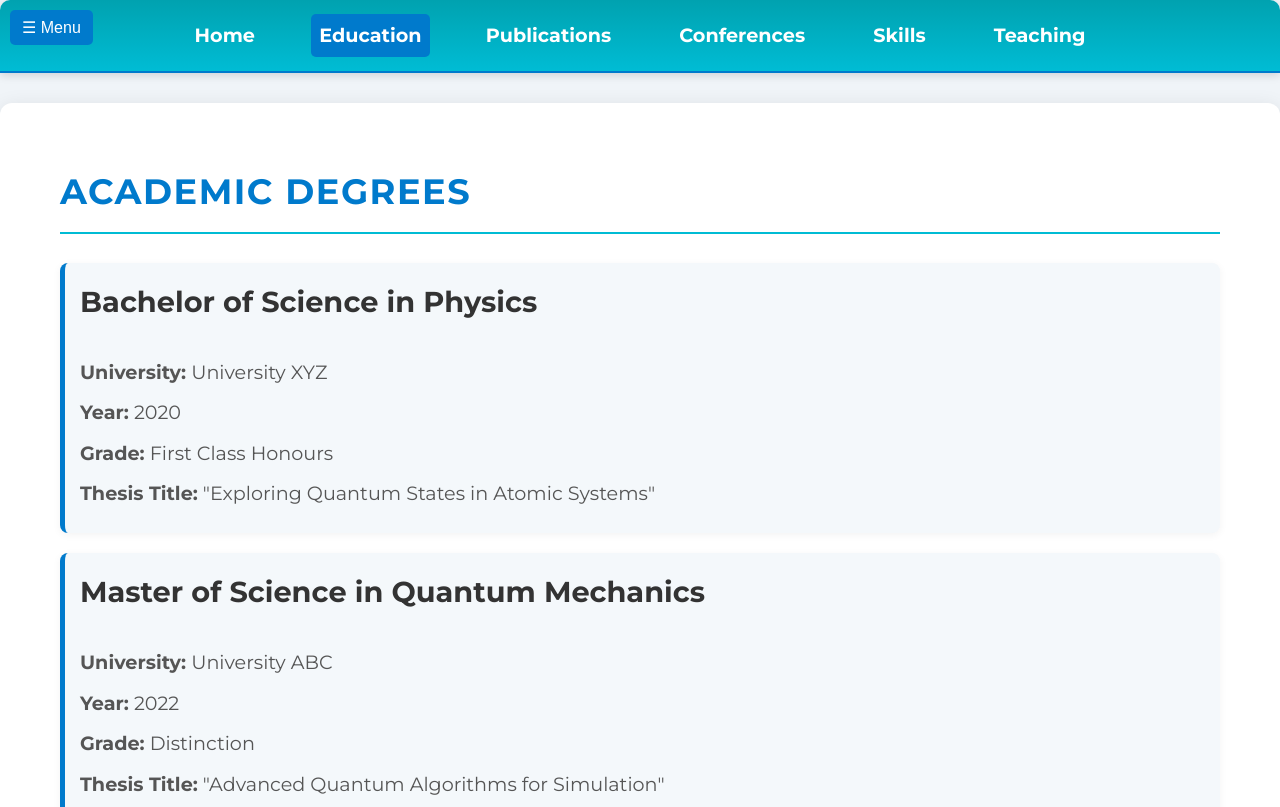
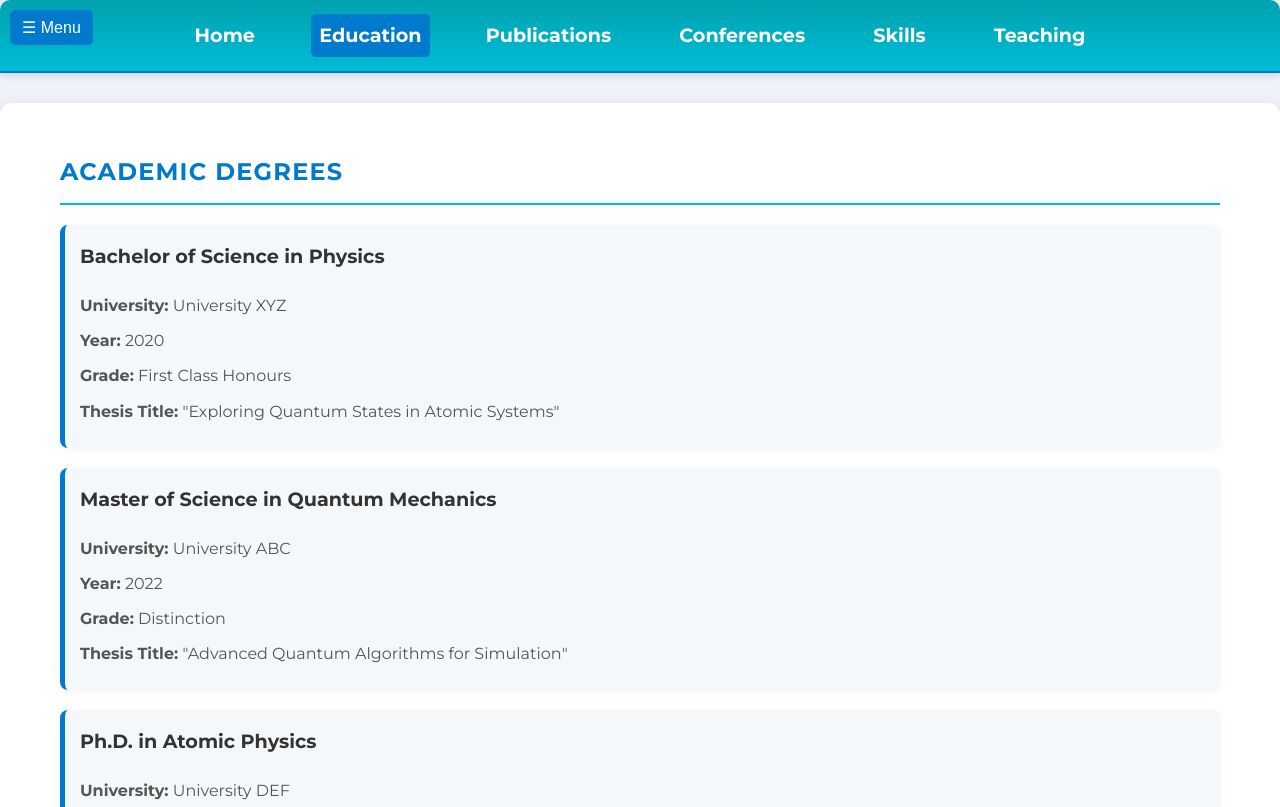
Before and after one commit to sahoo-ak/cv, a plain HTML site: page education.html in a window 1280 px wide. Shown: the top 807 px of the page. Drawn offline with Linux system fonts and the light colour scheme.

Commit message:
fix3-font size

```diff
--- a/style.css
+++ b/style.css
@@ -121,13 +121,13 @@ h2 {
     padding-bottom: 10px;
     font-size: 2rem;
     text-transform: uppercase;
-    letter-spacing: 1.5px;
+    letter-spacing: 1.2px;
 }
 
 h3 {
     margin-top: 0;
     color: #333;
-    font-size: 1.5rem;
+    font-size: 1.0rem;
 }
 
 p {
@@ -141,7 +141,7 @@ footer {
     padding: 20px;
     background-color: #005f99;
     color: white;
-    font-size: 0.9rem;
+    font-size: 0.8rem;
     box-shadow: 0 -2px 10px rgba(0, 0, 0, 0.1);
 }
 
@@ -171,15 +171,15 @@ button:hover {
     section {
         max-width: 1300px; /* Wider section on larger screens */
         padding: 30px 60px; /* More padding to balance larger screen space */
-        font-size: 1.2rem; /* Increase font size for readability */
+        font-size: 1.0rem; /* Increase font size for readability */
     }
 
     h2 {
-        font-size: 2.2rem; /* Slightly larger heading */
+        font-size: 1.5rem; /* Slightly larger heading */
     }
 
     h3 {
-        font-size: 1.8rem; /* Larger subheading for readability */
+        font-size: 1.2rem; /* Larger subheading for readability */
     }
 }
 
@@ -197,11 +197,11 @@ button:hover {
     }
 
     h2 {
-        font-size: 1.8rem;
+        font-size: 1.2rem;
     }
 
     h3 {
-        font-size: 1.3rem;
+        font-size: 1.0rem;
     }
 }
 
```
